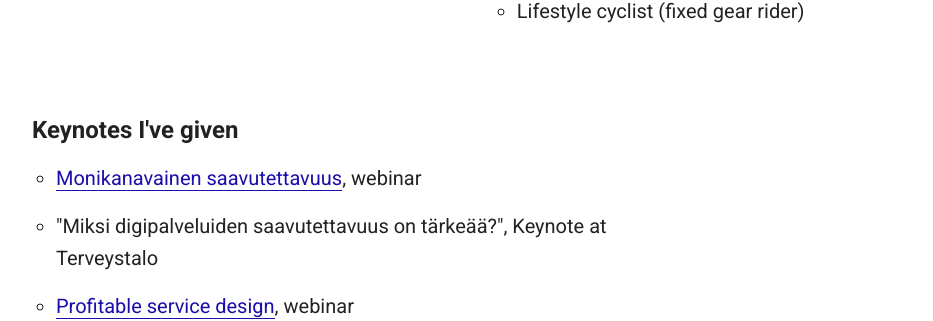
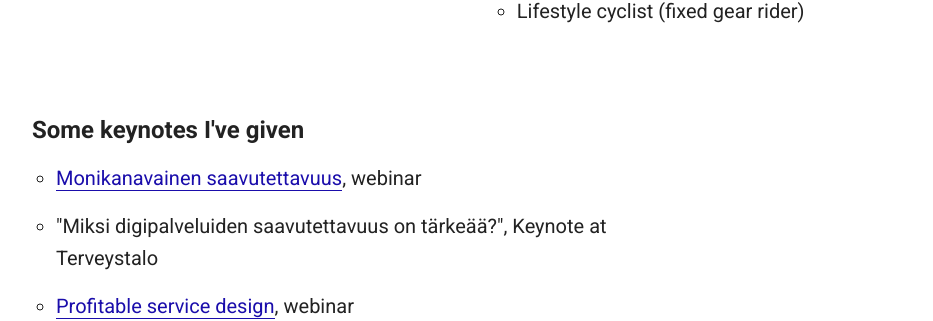
Before and after one commit to jesseu/jesseu.github.io, a Jekyll site: the page built from index.html, in a window 1280 px wide and 900 px high, scrolled down 1212 px. Shown: the part 144-465 px from the top of the window, without its empty margins (128-1061 px from the left). Built offline with Jekyll 4.4.1, drawn with Linux system fonts in a browser that asks for light colours.

Commit message:
Update index.html

```diff
--- a/index.html
+++ b/index.html
@@ -53,7 +53,7 @@ title: Jesse Ukkonen
 
 	<div class="row">
 		<div class="eight columns" style="margin-top: 5%">
-			<h3><a id="keynotes"></a>Keynotes I've given</h3>
+			<h3><a id="keynotes"></a>Some keynotes I've given</h3>
 			<ul>
 				<li><a href="https://qvik.com/events/monikanavainen-saavutettavuus/" target="_blank">Monikanavainen saavutettavuus</a>, webinar</li>
 				<li>"Miksi digipalveluiden saavutettavuus on tärkeää?", Keynote at Terveystalo</li>
```
